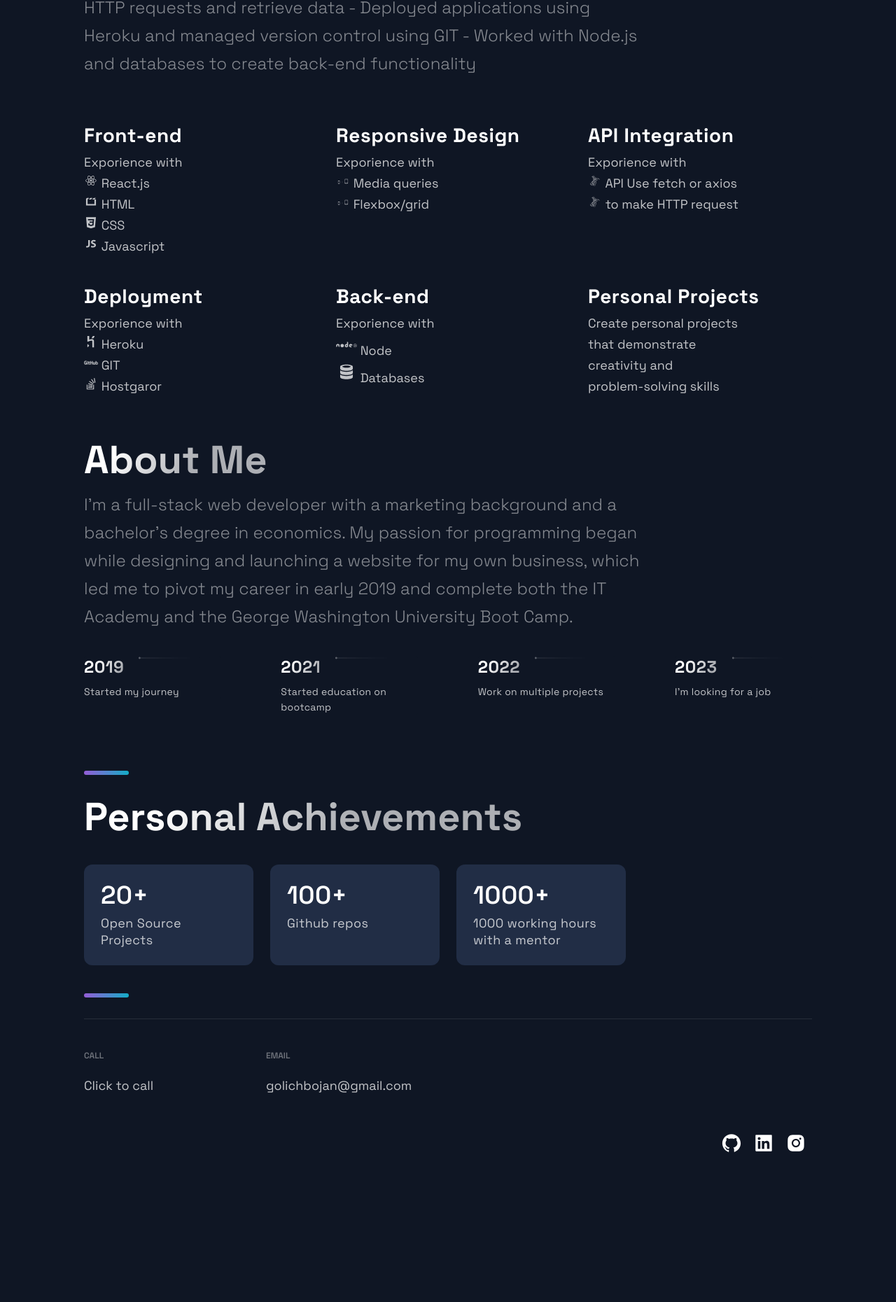
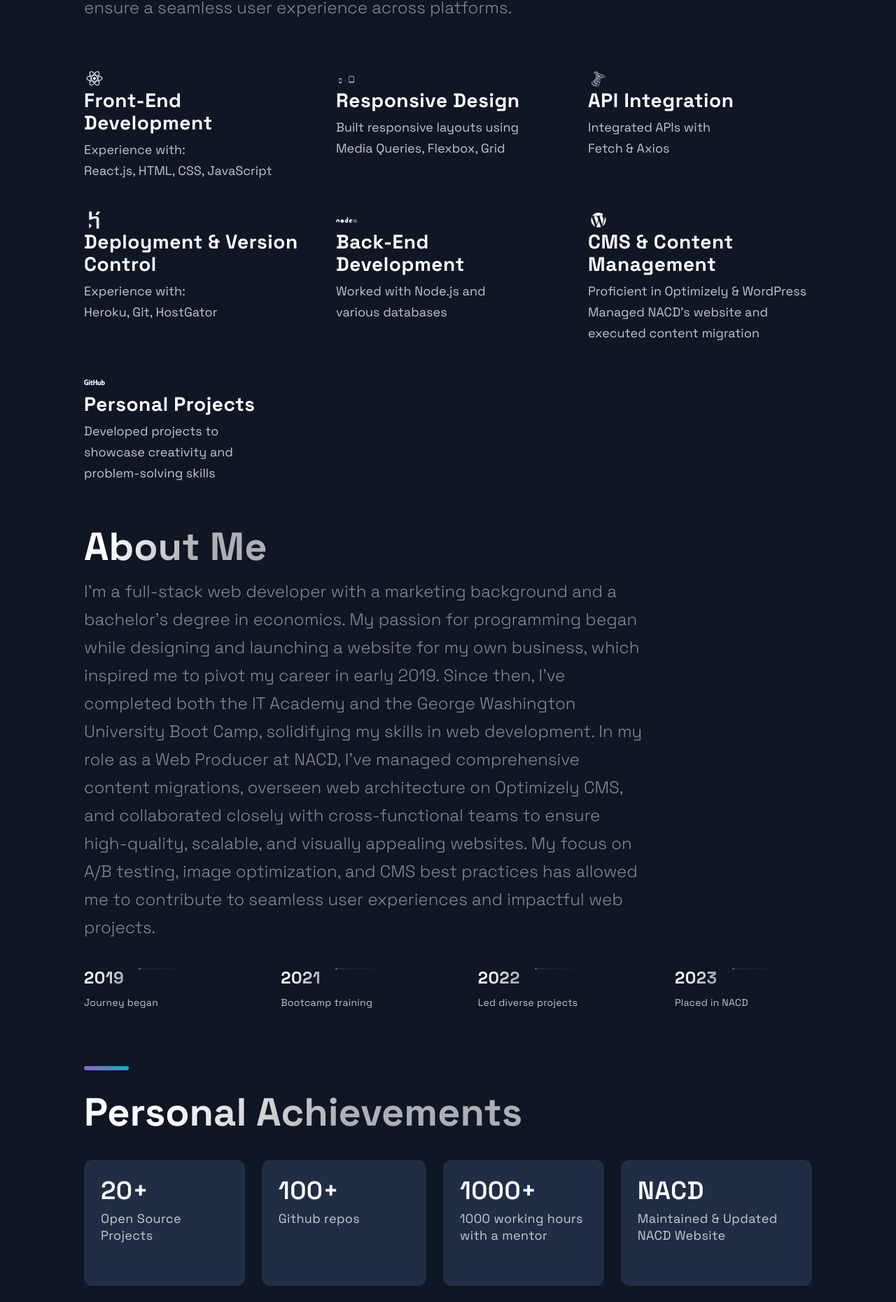
Before and after one commit to bokigolic/portfolio, a Next.js app: page / in a window 1280 px wide. Shown: the part 4173-6033 px from the top of the page at 70% size. Before the commit the page ends 5883 px from the top, so only its background shows below. Built offline with nearby package versions, Linux system fonts and the light colour scheme.

Commit message:
update om portfolio

```diff
--- a/src/components/Acomplishments/Acomplishments.js
+++ b/src/components/Acomplishments/Acomplishments.js
@@ -5,10 +5,14 @@ import { Box, Boxes, BoxNum, BoxText } from './AcomplishmentsStyles';
 
 const data = [
   { number: 20, text: 'Open Source Projects' },
-  { number: 100, text: 'Github repos', },
-  { number: 1000, text: '1000 working hours with a mentor', },
+  { number: 100, text: 'Github repos' },
+  { number: 1000, text: '1000 working hours with a mentor' },
+  { number: 'NACD', text: 'Maintained & Updated NACD Website' },
+  { number: 'Chapters', text: 'Led Migration for 22 NACD Chapters' },
+  { number: 'Optimizely', text: 'Architected Web Solutions on CMS' },
+  { number: 'Testing', text: 'Web Experiments & A/B Testing' },
+  { number: 'Optimization', text: 'Optimized Images for Speed & Quality' },
 ];
-
 
 const Acomplishments = () => (
   <Section>
@@ -16,7 +20,9 @@ const Acomplishments = () => (
     <Boxes>
       {data.map((card, index) => (
         <Box key={index}>
-          <BoxNum>{`${card.number}+`}</BoxNum>
+          <BoxNum>
+            {index < 3 ? `${card.number}+` : card.number}
+          </BoxNum>
           <BoxText>{card.text}</BoxText>
         </Box>
       ))}
--- a/src/components/Acomplishments/AcomplishmentsStyles.js
+++ b/src/components/Acomplishments/AcomplishmentsStyles.js
@@ -1,4 +1,4 @@
-import styled from "styled-components"
+import styled from "styled-components";
 
 export const Boxes = styled.div`
   width: 100%;
@@ -7,45 +7,42 @@ export const Boxes = styled.div`
   gap: 24px;
   margin: 24px 0 40px;
 
-  @media ${props => props.theme.breakpoints.md}{
+  @media ${props => props.theme.breakpoints.md} {
     gap: 16px;
     margin: 20px 0 32px;
-    grid-template-columns: repeat(auto-fit, minmax(140px, 1fr));
+    grid-template-columns: repeat(auto-fit, minmax(160px, 1fr));
   }
 
-  @media ${props => props.theme.breakpoints.sm}{
+  @media ${props => props.theme.breakpoints.sm} {
     display: grid;
     grid-template-columns: repeat(2, 1fr);
-    gap: 10px;
+    gap: 12px;
     max-width: 500px;
     margin: 24px auto;
   }
-`
+`;
 
 export const Box = styled.div`
   background: #212D45;
   border-radius: 12px;
-  height: 144px;
+  height: 180px;
   padding: 24px;
+
   @media ${props => props.theme.breakpoints.lg} {
     height: 210px;
-
   }
 
   @media ${props => props.theme.breakpoints.md} {
-    height: 135px;
-    padding: 16px;
+    height: 160px;
+    padding: 18px;
   }
 
   @media ${props => props.theme.breakpoints.sm} {
-    height: 110px;
-    padding: 12px;
+    height: 130px;
+    padding: 16px;
+  }
+`;
 
-    &:nth-child(2n){
-      grid-row:2;
-    }
-  }
-`
 export const BoxNum = styled.h5`
   font-style: normal;
   font-weight: 600;
@@ -56,14 +53,15 @@ export const BoxNum = styled.h5`
   margin-bottom: 8px;
 
   @media ${props => props.theme.breakpoints.md} {
-    font-size: 28px;
-    line-height: 32px;
+    font-size: 30px;
+    line-height: 34px;
   }
+
   @media ${props => props.theme.breakpoints.sm} {
-    font-size: 24px;
-    line-height: 26px;
-}
-`
+    font-size: 26px;
+    line-height: 30px;
+  }
+`;
 
 export const BoxText = styled.p`
   font-style: normal;
@@ -73,16 +71,16 @@ export const BoxText = styled.p`
   letter-spacing: 0.02em;
   color: rgba(255, 255, 255, 0.75);
 
-  @media ${props => props.theme.breakpoints.md}{
+  @media ${props => props.theme.breakpoints.md} {
     font-size: 16px;
-    line-height: 20px;
-  };
+    line-height: 22px;
+  }
 
   @media ${props => props.theme.breakpoints.sm} {
-    font-size: 10px;
-    line-height: 14px;
+    font-size: 14px;
+    line-height: 20px;
   }
-`
+`;
 
 export const Join = styled.div`
   display: flex;
@@ -91,44 +89,40 @@ export const Join = styled.div`
   align-items: center;
   padding-bottom: 80px;
 
-  @media ${props => props.theme.breakpoints.md}{
-    display: flex;
-    justify-content: center;
+  @media ${props => props.theme.breakpoints.md} {
     padding-bottom: 64px;
   }
 
-  @media ${props => props.theme.breakpoints.sm}{
-    display: flex;
+  @media ${props => props.theme.breakpoints.sm} {
     flex-direction: column;
-    align-items: center;
-    padding-bottom: 32px;
+    padding-bottom: 40px;
   }
-`
+`;
 
 export const JoinText = styled.h5`
   display: flex;
   font-size: 24px;
-  line-height: 40px;
+  line-height: 36px;
   letter-spacing: 0.02em;
   color: rgba(255, 255, 255, 0.5);
 
-@media ${props => props.theme.breakpoints.md}{
-  line-height: 32px;
-  font-size: 20px;
-};
+  @media ${props => props.theme.breakpoints.md} {
+    font-size: 22px;
+    line-height: 30px;
+  }
 
-@media ${props => props.theme.breakpoints.sm}{
-  font-size: 16px;
-  line-height: 24px;
-  margin: 0 0 16px;
-}
-`
+  @media ${props => props.theme.breakpoints.sm} {
+    font-size: 18px;
+    line-height: 28px;
+    margin-bottom: 16px;
+  }
+`;
 
 export const IconContainer = styled.div`
   display: flex;
 
-  @media ${props => props.theme.breakpoints.sm}{
+  @media ${props => props.theme.breakpoints.sm} {
     width: 160px;
     justify-content: space-between;
   }
-`
+`;
--- a/src/components/Technologies/Technologies.js
+++ b/src/components/Technologies/Technologies.js
@@ -1,7 +1,7 @@
 import React from 'react';
-import { DiFirebase, DiReact, DiResponsive, DiGithubFull, DiMsqlServer, DiHtml5Multimedia, DiCss3, DiJavascript1, DiHeroku, DiStackoverflow, DiNodejs, DiDatabase } from 'react-icons/di';
+import { DiFirebase, DiReact, DiResponsive, DiGithubFull, DiMsqlServer, DiHtml5Multimedia, DiCss3, DiJavascript1, DiHeroku, DiNodejs, DiDatabase, DiWordpress } from 'react-icons/di';
 import { Section, SectionDivider, SectionText, SectionTitle } from '../../styles/GlobalComponents';
-import { List, ListContainer, ListItem, ListParagraph, ListTitle, } from './TechnologiesStyles';
+import { List, ListContainer, ListItem, ListParagraph, ListTitle } from './TechnologiesStyles';
 
 const Technologies = () => (
   <Section id='tech'>
@@ -9,90 +9,90 @@ const Technologies = () => (
     <br />
     <SectionTitle>Technologies</SectionTitle>
     <SectionText>
-As a front-end developer, I am passionate about creating engaging user experiences through elegant and efficient design. I am seeking new opportunities to apply my skills and collaborate with a dynamic team.
-
-<br /><br />
-Developed responsive web applications using React.js, HTML, CSS, and JavaScript
-- Utilized media queries, flexbox, and grid to create responsive layouts
-- Integrated APIs using fetch and axios to make HTTP requests and retrieve data
-- Deployed applications using Heroku and managed version control using GIT
-- Worked with Node.js and databases to create back-end functionality
+      As a full-stack developer with a marketing and web production background, I am dedicated to crafting engaging, responsive web applications. I’m currently seeking opportunities to further apply my expertise, particularly in front-end technologies and CMS platforms like Optimizely and WordPress.
+      <br /><br />
+      At NACD, I managed content migrations, optimized images for performance, and conducted A/B testing on the Optimizely CMS to ensure a seamless user experience across platforms.
     </SectionText>
     <List>
       <ListItem>
+        <DiReact size='3rem' />
         <ListContainer>
-          <ListTitle>Front-end</ListTitle>
+          <ListTitle>Front-End Development</ListTitle>
           <ListParagraph>
-            Exporience with <br />
-            <DiReact size='2rem' /> React.js <br />
-            <DiHtml5Multimedia size='2rem' /> HTML <br />
-            <DiCss3 size='2rem' /> CSS <br />
-            <DiJavascript1 size='2rem' /> Javascript <br />
-
-          </ListParagraph>
-        </ListContainer>
-      </ListItem>
-      <ListItem>
-        <ListContainer>
-          <ListTitle>Responsive Design</ListTitle>
-          <ListParagraph>
-            Exporience with <br />
-            <DiResponsive size='2rem' /> Media queries<br />
-            <DiResponsive size='2rem' /> Flexbox/grid
-          </ListParagraph>
-        </ListContainer>
-      </ListItem>
-      <ListItem>
-
-        <ListContainer>
-          <ListTitle>API Integration</ListTitle>
-          <ListParagraph>
-            Exporience with <br />
-            <DiMsqlServer size='2rem' /> API
-            Use fetch or axios <br />
-            <DiMsqlServer size='2rem' /> to make HTTP request
-          </ListParagraph>
-        </ListContainer>
-      </ListItem>
-      <ListItem>
-
-        <ListContainer>
-          <ListTitle>Deployment</ListTitle>
-          <ListParagraph>
-            Exporience with <br />
-            <DiHeroku size='2rem' /> Heroku <br />
-            <DiGithubFull size='2rem' /> GIT <br />
-            <DiStackoverflow size='2rem' /> Hostgaror <br />
-          </ListParagraph>
-        </ListContainer>
-      </ListItem>
-      <ListItem>
-        <ListContainer>
-          <ListTitle>Back-end</ListTitle>
-          <ListParagraph>
-            Exporience with <br />
-            <DiNodejs size='3rem' /> Node <br />
-            <DiDatabase size='3rem' />  Databases
-          </ListParagraph>
-        </ListContainer>
-      </ListItem>
-      <ListItem>
-
-        <ListContainer>
-          <ListTitle>Personal Projects</ListTitle>
-          <ListParagraph>
-            Create personal projects <br />
-            that demonstrate <br />
-            creativity and <br />
-            problem-solving skills <br />
-
+            Experience with: <br />
+            React.js, HTML, CSS, JavaScript
           </ListParagraph>
         </ListContainer>
       </ListItem>
 
+      <ListItem>
+        <DiResponsive size='3rem' />
+        <ListContainer>
+          <ListTitle>Responsive Design</ListTitle>
+          <ListParagraph>
+            Built responsive layouts using <br />
+            Media Queries, Flexbox, Grid
+          </ListParagraph>
+        </ListContainer>
+      </ListItem>
 
+      <ListItem>
+        <DiMsqlServer size='3rem' />
+        <ListContainer>
+          <ListTitle>API Integration</ListTitle>
+          <ListParagraph>
+            Integrated APIs with <br />
+            Fetch & Axios
+          </ListParagraph>
+        </ListContainer>
+      </ListItem>
+
+      <ListItem>
+        <DiHeroku size='3rem' />
+        <ListContainer>
+          <ListTitle>Deployment & Version Control</ListTitle>
+          <ListParagraph>
+            Experience with: <br />
+            Heroku, Git, HostGator
+          </ListParagraph>
+        </ListContainer>
+      </ListItem>
+
+      <ListItem>
+        <DiNodejs size='3rem' />
+        <ListContainer>
+          <ListTitle>Back-End Development</ListTitle>
+          <ListParagraph>
+            Worked with Node.js and <br />
+            various databases
+          </ListParagraph>
+        </ListContainer>
+      </ListItem>
+
+      <ListItem>
+        <DiWordpress size='3rem' />
+        <ListContainer>
+          <ListTitle>CMS & Content Management</ListTitle>
+          <ListParagraph>
+            Proficient in Optimizely & WordPress <br />
+            Managed NACD’s website and <br />
+            executed content migration
+          </ListParagraph>
+        </ListContainer>
+      </ListItem>
+
+      <ListItem>
+        <DiGithubFull size='3rem' />
+        <ListContainer>
+          <ListTitle>Personal Projects</ListTitle>
+          <ListParagraph>
+            Developed projects to <br />
+            showcase creativity and <br />
+            problem-solving skills
+          </ListParagraph>
+        </ListContainer>
+      </ListItem>
     </List>
-
   </Section>
 );
 
--- a/src/components/TimeLine/TimeLine.js
+++ b/src/components/TimeLine/TimeLine.js
@@ -46,7 +46,9 @@ const Timeline = () => {
     <Section id="about">
       <SectionTitle>About Me</SectionTitle>
       <SectionText>
-      I'm a full-stack web developer with a marketing background and a bachelor's degree in economics. My passion for programming began while designing and launching a website for my own business, which led me to pivot my career in early 2019 and complete both the IT Academy and the George Washington University Boot Camp.
+        I'm a full-stack web developer with a marketing background and a bachelor's degree in economics. My passion for programming began while designing and launching a website for my own business, which inspired me to pivot my career in early 2019. Since then, I've completed both the IT Academy and the George Washington University Boot Camp, solidifying my skills in web development.
+
+        In my role as a Web Producer at NACD, I've managed comprehensive content migrations, overseen web architecture on Optimizely CMS, and collaborated closely with cross-functional teams to ensure high-quality, scalable, and visually appealing websites. My focus on A/B testing, image optimization, and CMS best practices has allowed me to contribute to seamless user experiences and impactful web projects.
       </SectionText>
       <CarouselContainer ref={carouselRef} onScroll={handleScroll}>
         <>
--- a/src/constants/constants.js
+++ b/src/constants/constants.js
@@ -72,9 +72,9 @@ export const projects = [
 ];
 
 export const TimeLineData = [
-  { year: 2019, text: 'Started my journey', },
-  { year: 2021, text: 'Started education on bootcamp', },
-  { year: 2022, text: 'Work on multiple projects', },
-  { year: 2023, text: "I'm looking for a job", },
+  { year: 2019, text: 'Journey began', },
+  { year: 2021, text: 'Bootcamp training', },
+  { year: 2022, text: 'Led diverse projects', },
+  { year: '2023', text: 'Placed in NACD', url: 'https://www.nacdonline.org' },
 
 ];
```
